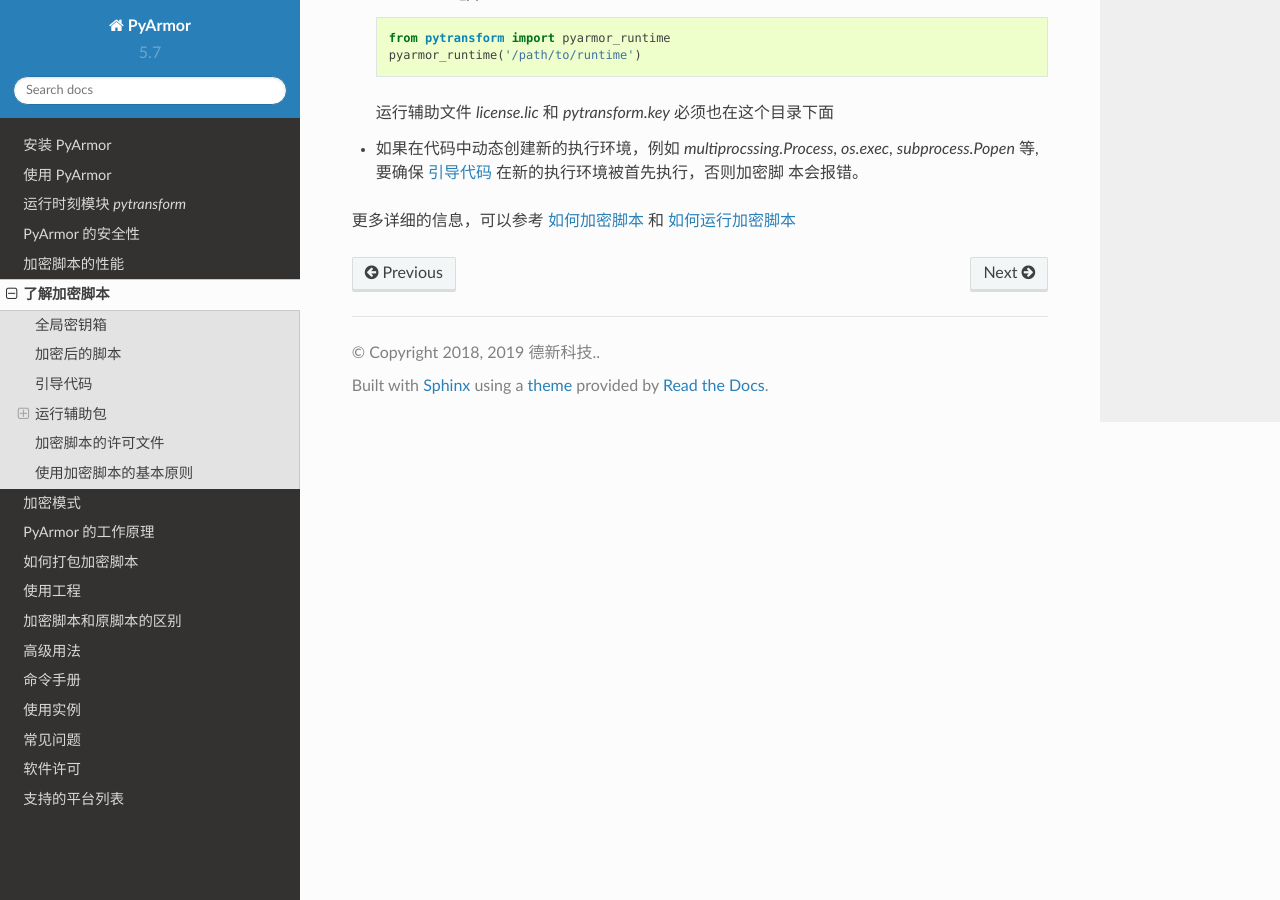
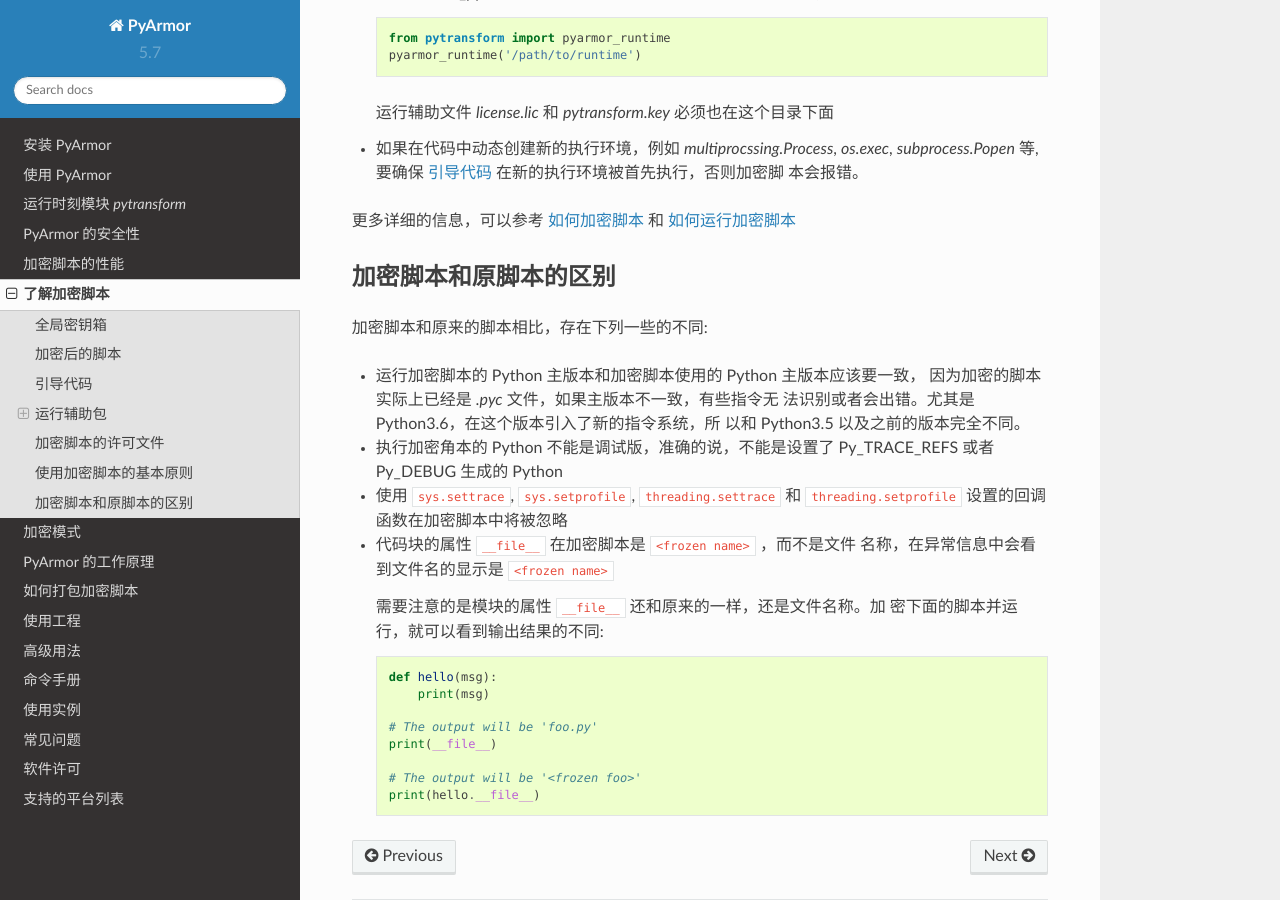
Before and after one commit to dashingsoft/pyarmor-docs-zh, a Sphinx documentation site: the page built from docs/understand-obfuscated-scripts.rst, in a window 1280 px wide and 900 px high, scrolled down 3138 px. Built offline with Sphinx 7.4.7 and the Read the Docs theme 2.0.0, drawn with Linux system fonts in a browser that asks for light colours.

Commit message:
Refine doc structure

```diff
--- a/docs/index.rst
+++ b/docs/index.rst
@@ -39,7 +39,6 @@ Pi``, ``Banana Pi``, ``Orange Pi``, ``TS-4600 / TS-7600`` 等，但是这些
    how-to-do
    pack-obfuscated-scripts
    project
-   differences
    advanced
    man
    examples
--- a/docs/understand-obfuscated-scripts.rst
+++ b/docs/understand-obfuscated-scripts.rst
@@ -160,4 +160,37 @@
 
 更多详细的信息，可以参考 :ref:`如何加密脚本` 和 :ref:`如何运行加密脚本`
 
+.. _加密脚本和原脚本的区别:
+
+加密脚本和原脚本的区别
+----------------------
+
+加密脚本和原来的脚本相比，存在下列一些的不同:
+
+* 运行加密脚本的 Python 主版本和加密脚本使用的 Python 主版本应该要一致，
+  因为加密的脚本实际上已经是 `.pyc` 文件，如果主版本不一致，有些指令无
+  法识别或者会出错。尤其是 Python3.6，在这个版本引入了新的指令系统，所
+  以和 Python3.5 以及之前的版本完全不同。
+
+* 执行加密角本的 Python 不能是调试版，准确的说，不能是设置了
+  Py_TRACE_REFS 或者 Py_DEBUG 生成的 Python
+
+* 使用 ``sys.settrace``, ``sys.setprofile``, ``threading.settrace`` 和
+  ``threading.setprofile`` 设置的回调函数在加密脚本中将被忽略
+
+* 代码块的属性 ``__file__`` 在加密脚本是 ``<frozen name>`` ，而不是文件
+  名称，在异常信息中会看到文件名的显示是 ``<frozen name>``
+
+  需要注意的是模块的属性 ``__file__`` 还和原来的一样，还是文件名称。加
+  密下面的脚本并运行，就可以看到输出结果的不同::
+
+      def hello(msg):
+          print(msg)
+
+      # The output will be 'foo.py'
+      print(__file__)
+
+      # The output will be '<frozen foo>'
+      print(hello.__file__)
+
 .. include:: _common_definitions.txt
```
Also changed, not shown: docs/advanced.rst (+23 -0 lines).
